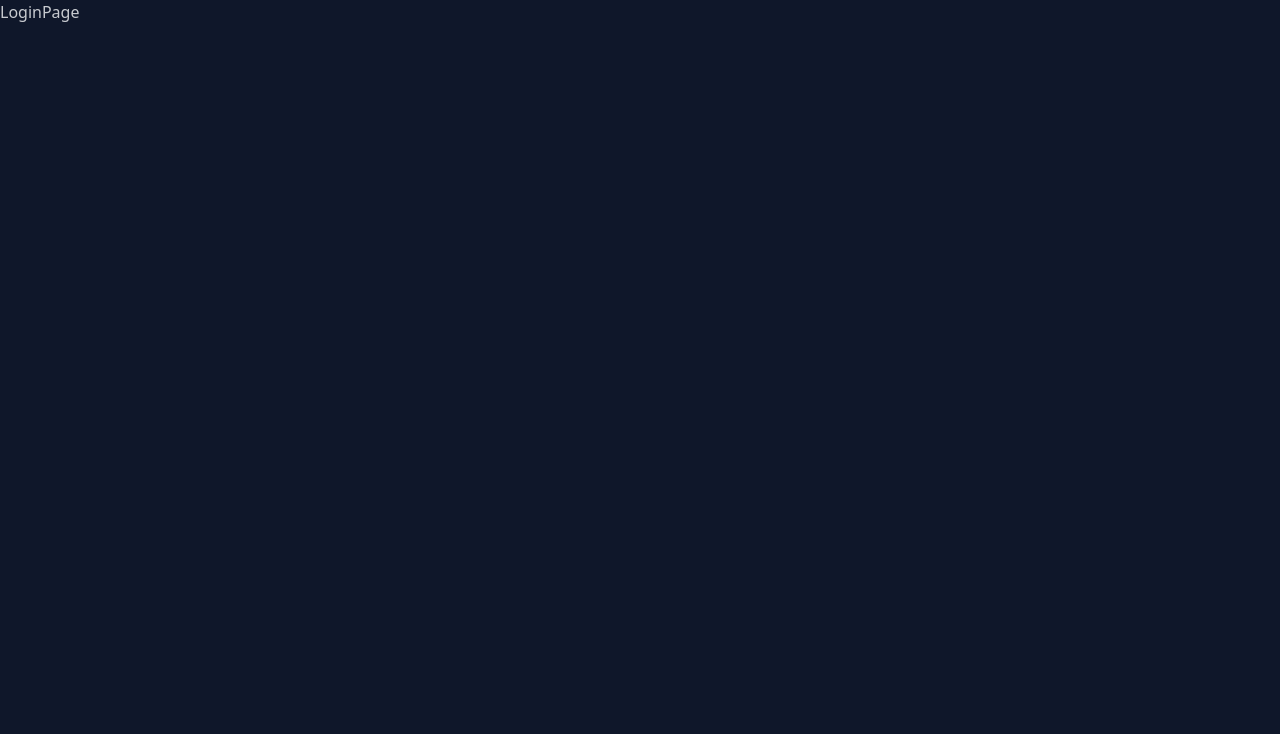
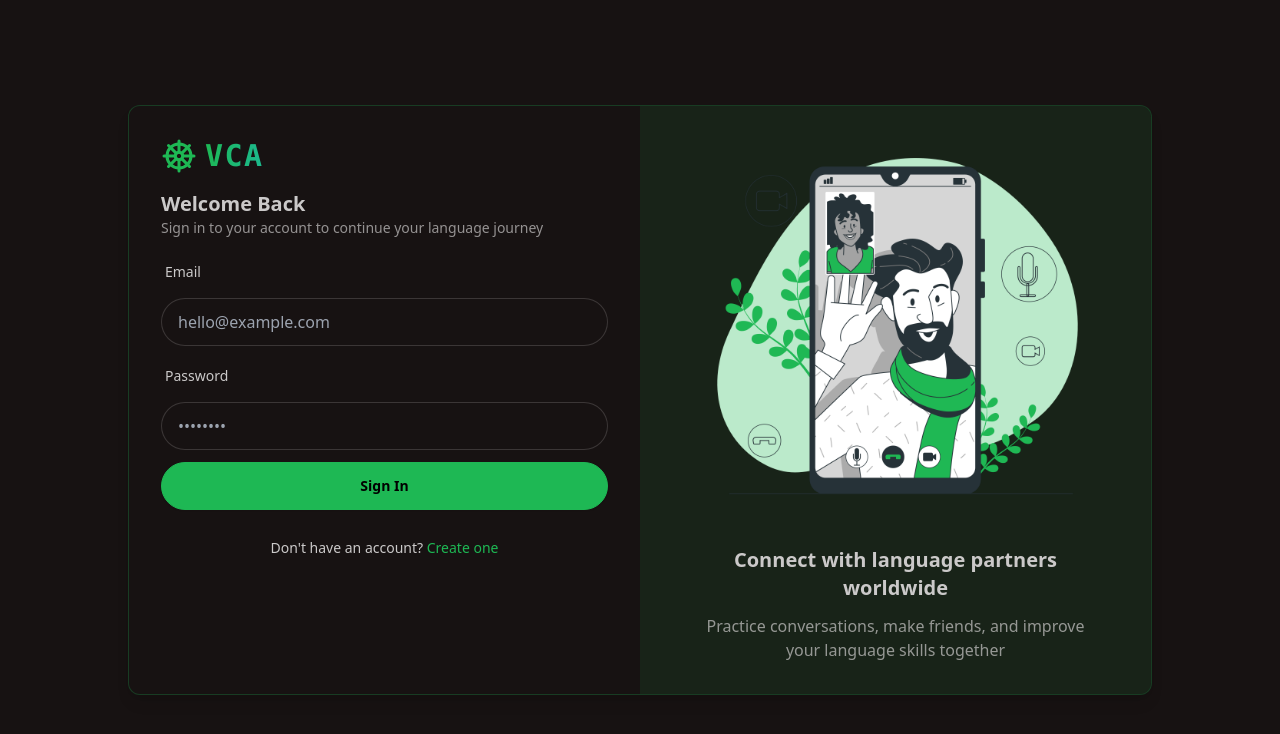
Before and after one commit to Embox99/video-call-app, a React app in the folder frontend/: page /login in a window 1280 px wide. Shown: the top 734 px of the page. Built offline with nearby package versions, Linux system fonts and the light colour scheme; no server answers; the HTML template or start-up script is replaced by a standard one.

Commit message:
add login ui and separate login/signup hooks

```diff
--- a/frontend/src/App.jsx
+++ b/frontend/src/App.jsx
@@ -30,11 +30,23 @@
         ></Route>
         <Route
           path="/signup"
-          element={!isAuthenticated ? <SignUpPage /> : <Navigate to="/" />}
+          element={
+            !isAuthenticated ? (
+              <SignUpPage />
+            ) : (
+              <Navigate to={isOnboarded ? "/" : "/onboarding"} />
+            )
+          }
         ></Route>
         <Route
           path="/login"
-          element={!isAuthenticated ? <LoginPage /> : <Navigate to="/" />}
+          element={
+            !isAuthenticated ? (
+              <LoginPage />
+            ) : (
+              <Navigate to={isOnboarded ? "/" : "/onboarding"} />
+            )
+          }
         ></Route>
         <Route
           path="/notifications"
--- /dev/null
+++ b/frontend/src/hooks/useLogin.js
@@ -0,0 +1,18 @@
+import { useMutation, useQueryClient } from "@tanstack/react-query";
+import React from "react";
+import { login } from "../lib/api";
+
+const useLogin = () => {
+  const queryClient = useQueryClient();
+  const {
+    mutate: loginMutation,
+    isPending,
+    error,
+  } = useMutation({
+    mutationFn: login,
+    onSuccess: () => queryClient.invalidateQueries({ queryKey: ["authUser"] }),
+  });
+  return { error, isPending, loginMutation };
+};
+
+export default useLogin;
--- /dev/null
+++ b/frontend/src/hooks/useSignup.js
@@ -0,0 +1,17 @@
+import { useMutation, useQueryClient } from "@tanstack/react-query";
+import { signup } from "../lib/api";
+
+const useSignup = () => {
+  const queryClient = useQueryClient();
+  const {
+    mutate: signupMutation,
+    isPending,
+    error,
+  } = useMutation({
+    mutationFn: signup,
+    onSuccess: () => queryClient.invalidateQueries({ queryKey: ["authUser"] }),
+  });
+  return { signupMutation, isPending, error };
+};
+
+export default useSignup;
--- a/frontend/src/lib/api.js
+++ b/frontend/src/lib/api.js
@@ -2,6 +2,11 @@
 
 export const signup = async (signupData) => {
   const response = await axiosInstance.post("/auth/signup", signupData);
+  return response.data;
+};
+
+export const login = async (loginData) => {
+  const response = await axiosInstance.post("/auth/login", loginData);
   return response.data;
 };
 
--- a/frontend/src/pages/LoginPage.jsx
+++ b/frontend/src/pages/LoginPage.jsx
@@ -1,9 +1,134 @@
-import React from "react";
+import { useState } from "react";
+import { ShipWheelIcon } from "lucide-react";
+import { Link } from "react-router";
+import useLogin from "../hooks/useLogin";
 
 const LoginPage = () => {
+  const [loginData, setLoginData] = useState({
+    email: "",
+    password: "",
+  });
+  const { isPending, error, loginMutation } = useLogin();
+  const handleLogin = (e) => {
+    e.preventDefault();
+    loginMutation(loginData);
+  };
   return (
-    <div>
-      <h1>LoginPage</h1>
+    <div
+      className="h-screen items-center flex justify-center p-4 sm:p-6 md:p-8"
+      data-theme="forest"
+    >
+      <div className="border border-primary/25 flex flex-col lg:flex-row w-full max-w-5xl mx-auto bg-base-100 rounded-xl shadow-lg overflow-hidden">
+        {/* LOGIN FORM SECTION */}
+        <div className="w-full lg:w-1/2 p-4 sm:p-6 md:p-8 flex flex-col">
+          {/* LOGO */}
+          <div className="mb-4 flex items-center justify-start gap-2">
+            <ShipWheelIcon className="text-primary size-9" />
+            <span className="text-3xl font-bold font-mono bg-clip-text text-transparent bg-gradient-to-r from-primary to-secondary  tracking-wider">
+              VCA
+            </span>
+          </div>
+          {/* ERROR MESSAGE DISPLAY*/}
+          {error && (
+            <div className="alert alert-error mb-4">
+              <span>{error.response.data.message}</span>
+            </div>
+          )}
+          <div className="w-full">
+            <form onSubmit={handleLogin}>
+              <div className="space-y-4">
+                <div>
+                  <h2 className="text-xl font-semibold">Welcome Back</h2>
+                  <p className="text-sm opacity-70">
+                    Sign in to your account to continue your language journey
+                  </p>
+                </div>
+                <div className="flex flex-col gap-3">
+                  <div className="form-control w-full space-y-2">
+                    <label className="label">
+                      <span className="label-text">Email</span>
+                    </label>
+                    <input
+                      type="email"
+                      placeholder="hello@example.com"
+                      className="input input-bordered w-full"
+                      value={loginData.email}
+                      onChange={(e) =>
+                        setLoginData({ ...loginData, email: e.target.value })
+                      }
+                      required
+                    />
+                  </div>
+
+                  <div className="form-control w-full space-y-2">
+                    <label className="label">
+                      <span className="label-text">Password</span>
+                    </label>
+                    <input
+                      type="password"
+                      placeholder="••••••••"
+                      className="input input-bordered w-full"
+                      value={loginData.password}
+                      onChange={(e) =>
+                        setLoginData({ ...loginData, password: e.target.value })
+                      }
+                      required
+                    />
+                  </div>
+                  <button
+                    type="submit"
+                    className="btn btn-primary w-full"
+                    disabled={isPending}
+                  >
+                    {isPending ? (
+                      <>
+                        <span className="loading loading-spinner loading-xs"></span>
+                        Signing in...
+                      </>
+                    ) : (
+                      "Sign In"
+                    )}
+                  </button>
+                  <div className="text-center mt-4">
+                    <p className="text-sm">
+                      Don't have an account?{" "}
+                      <Link
+                        to="/signup"
+                        className="text-primary hover:underline"
+                      >
+                        Create one
+                      </Link>
+                    </p>
+                  </div>
+                </div>
+              </div>
+            </form>
+          </div>
+        </div>
+        {/* IMAGE SECTION */}
+        <div className="hidden lg:flex w-full lg:w-1/2 bg-primary/10 items-center justify-center">
+          <div className="max-w-md p-8">
+            {/* Illustration */}
+            <div className="relative aspect-square max-w-sm mx-auto">
+              <img
+                src="/i.png"
+                alt="Language connection illustration"
+                className="w-full h-full"
+              />
+            </div>
+
+            <div className="text-center space-y-3 mt-6">
+              <h2 className="text-xl font-semibold">
+                Connect with language partners worldwide
+              </h2>
+              <p className="opacity-70">
+                Practice conversations, make friends, and improve your language
+                skills together
+              </p>
+            </div>
+          </div>
+        </div>
+      </div>
     </div>
   );
 };
--- a/frontend/src/pages/SignUpPage.jsx
+++ b/frontend/src/pages/SignUpPage.jsx
@@ -1,8 +1,7 @@
-import React, { useState } from "react";
+import { useState } from "react";
 import { ShipWheelIcon } from "lucide-react";
 import { Link } from "react-router";
-import { useMutation, useQueryClient } from "@tanstack/react-query";
-import { signup } from "../lib/api.js";
+import useSignup from "../hooks/useSignup.js";
 
 const SignUpPage = () => {
   const [signupData, setSignupData] = useState({
@@ -10,15 +9,8 @@
     email: "",
     password: "",
   });
-  const queryClient = useQueryClient();
-  const {
-    mutate: signupMutation,
-    isPending,
-    error,
-  } = useMutation({
-    mutationFn: signup,
-    onSuccess: () => queryClient.invalidateQueries({ queryKey: ["authUser"] }),
-  });
+
+  const { signupMutation, isPending, error } = useSignup();
 
   const handleSignup = (e) => {
     e.preventDefault();
```
Also changed, not shown: 1 other file (tests, documents, lock files or other folders).
